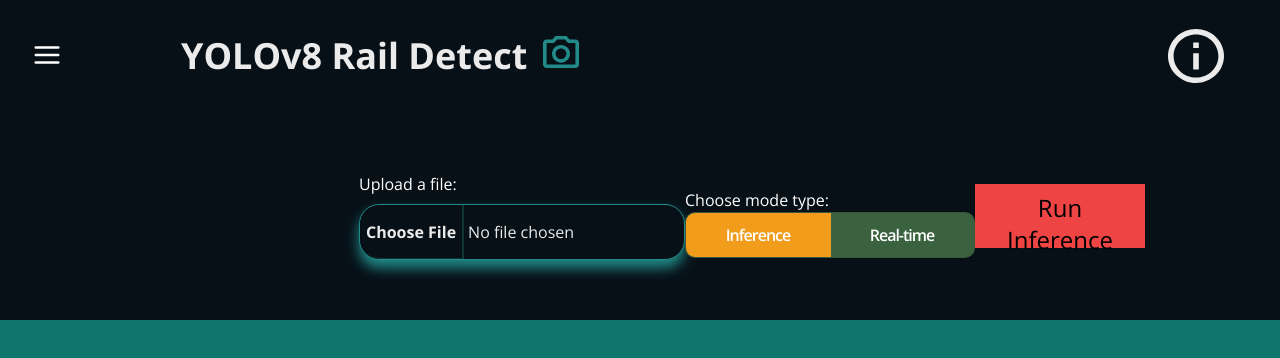
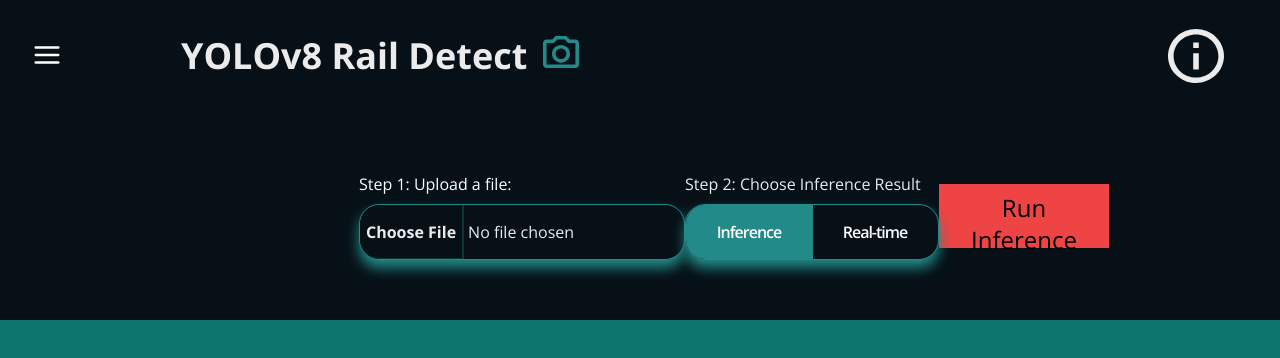
Before and after one commit to YouDontSayIt-dev/Detection-of-Breakages-Over-Railway-Tracks-Using-YOLOv8-Model, a React (Create React App) app in the folder thesis-webapp/: page /yolov8/inference in a window 1280 px wide. Shown: the top 358 px of the page. Built offline with nearby package versions, Linux system fonts and the light colour scheme.

Commit message:
fixed radiobtn component

```diff
--- a/thesis-webapp/src/components/RadioInput.css
+++ b/thesis-webapp/src/components/RadioInput.css
@@ -1,23 +1,27 @@
 .radio-input input {
   display: none;
+
 }
 
 .radio-input {
-  --container_width: 290px;
+  --container_width: 254px;
   position: relative;
+  margin-top: 8px;
   display: flex;
   align-items: center;
-  border-radius: 10px;
-  background-color: #3a623f;
+  border-radius: 20px;
+  background-color: #071017;
   color: white;
   width: var(--container_width);
   overflow: hidden;
   border: 1px solid rgba(53, 52, 52, 0.226);
+  box-shadow: 0px 8px 12.3px 0px #228A88;
+  border: 1px solid #228A88;
 }
 
 .radio-input label {
   width: 100%;
-  padding: 10px;
+  padding: 15px;
   cursor: pointer;
   display: flex;
   justify-content: center;
@@ -44,15 +48,10 @@
 }
 
 .radio-input label:has(input:checked) ~ .selection {
-  background-color: #F19C1B;
+  background-color: #228A88;
   display: inline-block;
 }
 
 .radio-input label:nth-child(2):has(input:checked) ~ .selection {
   transform: translateX(calc(var(--container_width) * 1 / 2));
 }
-
-.label {
-  color: white;
-  font-size: 16px;
-}
--- a/thesis-webapp/src/components/RadioInput.js
+++ b/thesis-webapp/src/components/RadioInput.js
@@ -17,8 +17,8 @@
 
   render() {
     return (
-      <div className="w-[308px] h-[56px] font-custom">
-        <label className="label">Choose mode type:</label>
+      <div className="w-[254px] h-[56px] mb-8">
+        <label className="text-ebony">Step 2: Choose Inference Result</label>
         <div className="radio-input">
           <label>
             <input
--- a/thesis-webapp/src/components/UploadButton.js
+++ b/thesis-webapp/src/components/UploadButton.js
@@ -4,7 +4,7 @@
   return (
     <div className="flex flex-col">
       <label htmlFor="picture" style={{ color: "white" }}>
-        Upload a file:
+        Step 1: Upload a file:
       </label>
       <input
         id="picture"
```
